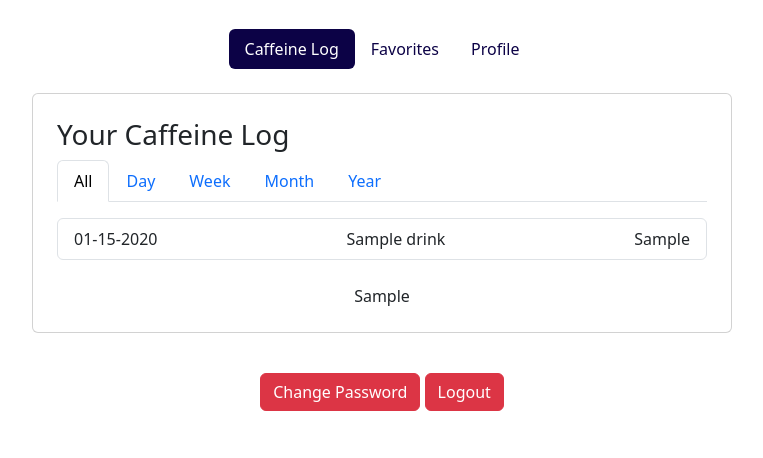
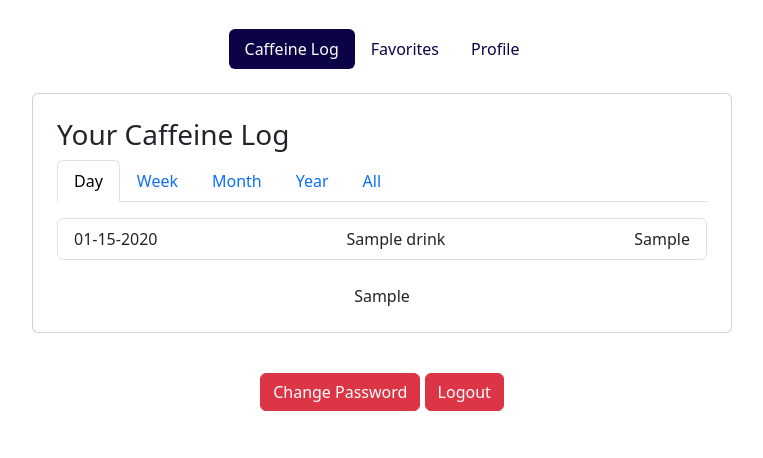
Before and after one commit to sjacobo3/caffieND, a Flask app: template templates/accounts.html in a window 1280 px wide. Shown: the part 203-661 px from the top of the page, without its empty margins (258-1021 px from the left). Run offline with Flask 3, Linux system fonts and the light colour scheme; tables that the repository leaves empty hold one stand-in row (values such as "Sample post"); the template is opened without the code that fills it: values that come from a table or form of the project are taken from there, most other values are stand-ins (such as "Sample title", 1, 10 or a date in 2020); some libraries are stand-ins or nearby versions.

Commit message:
Update accounts.html

```diff
--- a/templates/accounts.html
+++ b/templates/accounts.html
@@ -30,12 +30,9 @@
             {% if caffeine_logs %}
 
             <ul class="nav nav-tabs mb-3" id="caffeineTabs" role="tablist">
+
                 <li class="nav-item">
-                    <button class="nav-link active" data-bs-toggle="tab" data-bs-target="#all"
-                        type="button">All</button>
-                </li>
-                <li class="nav-item">
-                    <button class="nav-link" data-bs-toggle="tab" data-bs-target="#day" type="button">Day</button>
+                    <button class="nav-link active" data-bs-toggle="tab" data-bs-target="#day" type="button">Day</button>
                 </li>
                 <li class="nav-item">
                     <button class="nav-link" data-bs-toggle="tab" data-bs-target="#week" type="button">Week</button>
@@ -46,23 +43,17 @@
                 <li class="nav-item">
                     <button class="nav-link" data-bs-toggle="tab" data-bs-target="#year" type="button">Year</button>
                 </li>
+                <li class="nav-item">
+                    <button class="nav-link" data-bs-toggle="tab" data-bs-target="#all"
+                        type="button">All</button>
+                </li>
             </ul>
 
 
             <div class="tab-content">
-                <div class="tab-pane fade show active" id="all">
-                    <ul class="list-group">
-                        {% for log in caffeine_logs %}
-                        <li class="list-group-item d-flex justify-content-between">
-                            <span>{{ log.consumed_at.strftime("%m-%d-%Y") }}</span>
-                            <span>{{ log.drink.name }}</span>
-                            <span>{{ log.caffeine_consumed }}</span>
-                        </li>
-                        {% endfor %}
-                    </ul>
-                </div>
 
-                <div class="tab-pane fade" id="day">
+
+                <div class="tab-pane fade show active" id="day">
                     <ul class="list-group">
                         {% for log in caffeine_logs %}
                         {% if log.consumed_at.date() == today %}
@@ -111,6 +102,17 @@
                             <span>{{ log.caffeine_consumed }}</span>
                         </li>
                         {% endif %}
+                        {% endfor %}
+                    </ul>
+                </div>
+                <div class="tab-pane fade show active" id="all">
+                    <ul class="list-group">
+                        {% for log in caffeine_logs %}
+                        <li class="list-group-item d-flex justify-content-between">
+                            <span>{{ log.consumed_at.strftime("%m-%d-%Y") }}</span>
+                            <span>{{ log.drink.name }}</span>
+                            <span>{{ log.caffeine_consumed }}</span>
+                        </li>
                         {% endfor %}
                     </ul>
                 </div>
```
